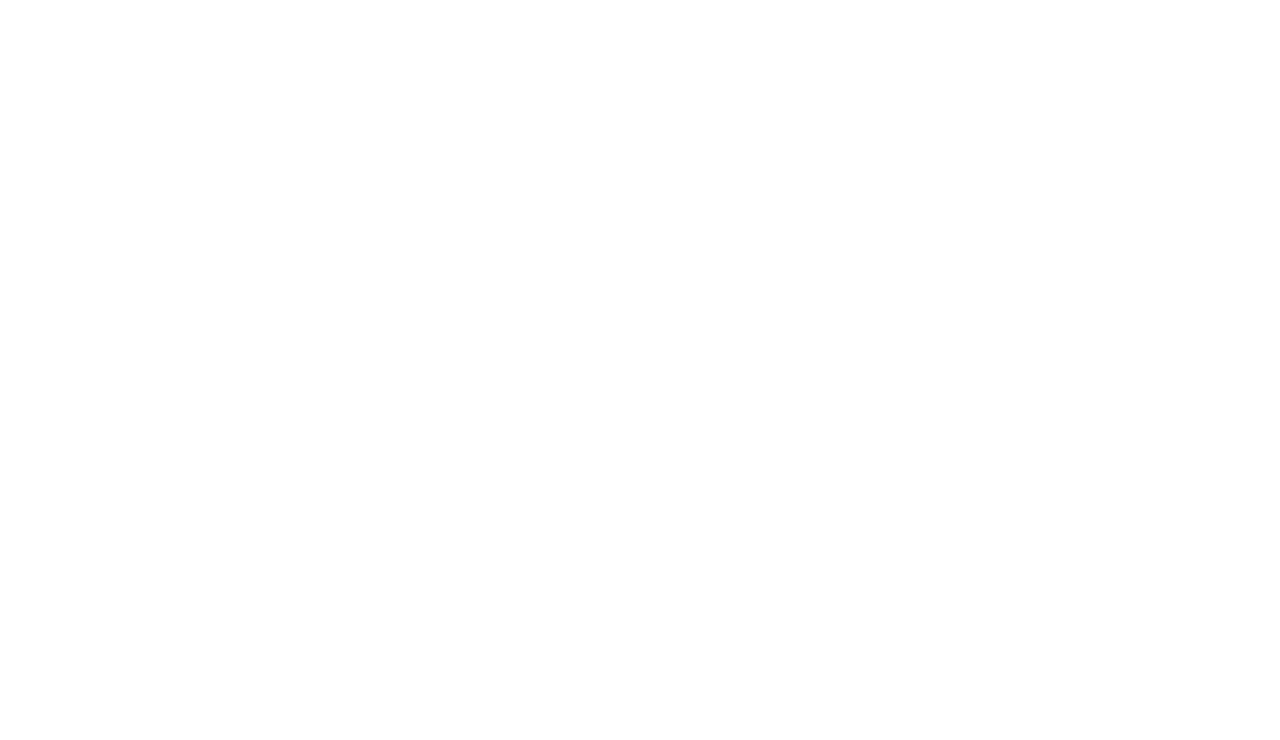
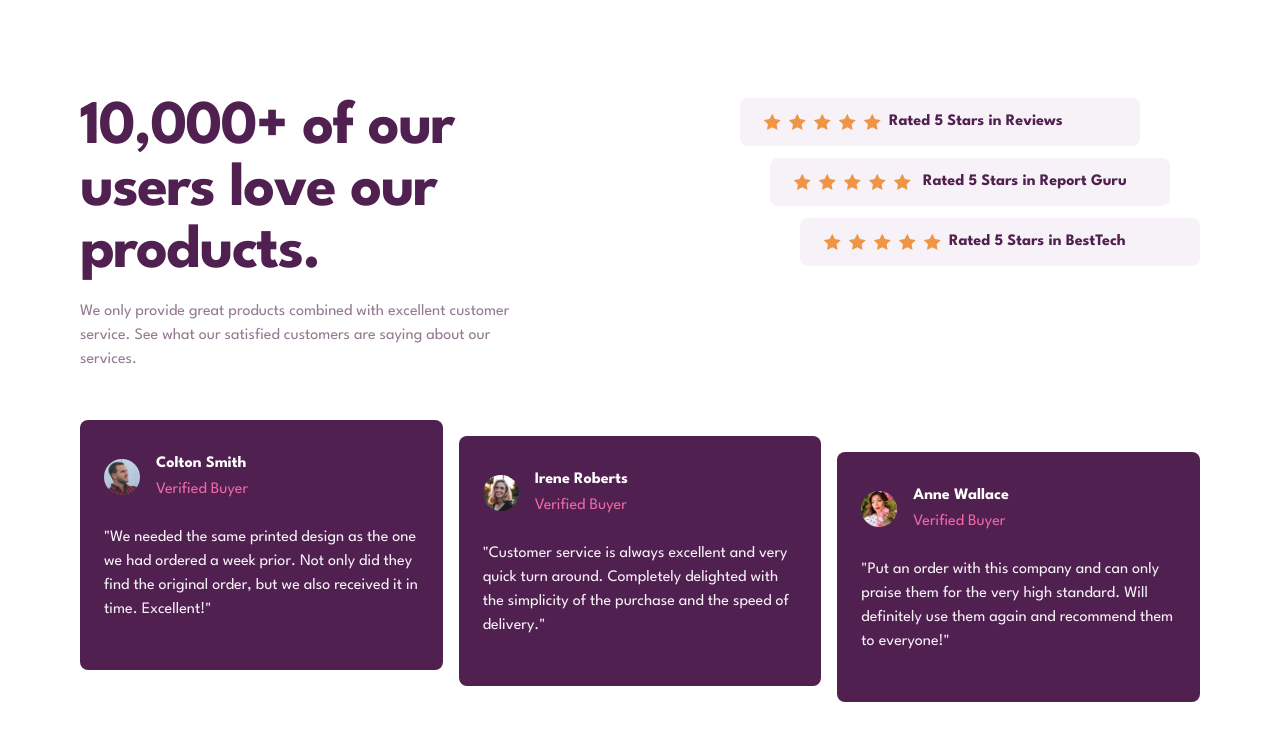
Before and after one commit to mjamecny/social-proof-section, a website built with Vite: page index.html in a window 1280 px wide. Built offline with nearby package versions, Linux system fonts and the light colour scheme.

Commit message:
add structure and styles

```diff
--- a/index.html
+++ b/index.html
@@ -18,5 +18,128 @@
     <link rel="stylesheet" href="style.css" />
     <title>Frontend Mentor | Social proof section</title>
   </head>
-  <body></body>
+  <body
+    class="flex flex-col justify-center items-center gap-4.8 mx-auto max-w-6xl px-1.6 py-3.2 xl:h-screen"
+  >
+    <div
+      class="grid grid-cols-1 md:grid-cols-2 xl:grid-cols-[1.5fr_2fr] gap-3.2"
+    >
+      <div class="flex flex-col gap-1.6">
+        <h1
+          class="font-bold text-3.6 xl:text-6.2 text-veryDarkMagenta leading-none tracking-tight text-center md:text-left"
+        >
+          10,000+ of our users love our products.
+        </h1>
+        <p class="text-darkGrayishMagenta text-center md:text-left">
+          We only provide great products combined with excellent customer
+          service. See what our satisfied customers are saying about our
+          services.
+        </p>
+      </div>
+      <div class="flex flex-col gap-1.2 xl:justify-self-end">
+        <div
+          class="xl:w-[400px] flex flex-col xl:flex-row items-center gap-0.8 rounded-lg bg-lightGrayishMagenta py-1.2 xl:px-2.4"
+        >
+          <div class="flex gap-0.8">
+            <img src="./images/icon-star.svg" alt="star icon" />
+            <img src="./images/icon-star.svg" alt="star icon" />
+            <img src="./images/icon-star.svg" alt="star icon" />
+            <img src="./images/icon-star.svg" alt="star icon" />
+            <img src="./images/icon-star.svg" alt="star icon" />
+          </div>
+          <p class="text-veryDarkMagenta font-bold">Rated 5 Stars in Reviews</p>
+        </div>
+        <div
+          class="xl:w-[400px] xl:ml-[30px] flex flex-col xl:flex-row items-center gap-0.8 xl:gap-1.2 rounded-lg bg-lightGrayishMagenta py-1.2 xl:px-2.4"
+        >
+          <div class="flex gap-0.8">
+            <img src="./images/icon-star.svg" alt="star icon" />
+            <img src="./images/icon-star.svg" alt="star icon" />
+            <img src="./images/icon-star.svg" alt="star icon" />
+            <img src="./images/icon-star.svg" alt="star icon" />
+            <img src="./images/icon-star.svg" alt="star icon" />
+          </div>
+          <p class="text-veryDarkMagenta font-bold">
+            Rated 5 Stars in Report Guru
+          </p>
+        </div>
+        <div
+          class="xl:w-[400px] xl:ml-[60px] flex flex-col xl:flex-row items-center gap-0.8 rounded-lg bg-lightGrayishMagenta py-1.2 xl:px-2.4"
+        >
+          <div class="flex gap-0.8">
+            <img src="./images/icon-star.svg" alt="star icon" />
+            <img src="./images/icon-star.svg" alt="star icon" />
+            <img src="./images/icon-star.svg" alt="star icon" />
+            <img src="./images/icon-star.svg" alt="star icon" />
+            <img src="./images/icon-star.svg" alt="star icon" />
+          </div>
+          <p class="text-veryDarkMagenta font-bold">
+            Rated 5 Stars in BestTech
+          </p>
+        </div>
+      </div>
+    </div>
+    <div class="grid grid-cols-1 md:grid-cols-2 xl:grid-cols-3 gap-1.6">
+      <div
+        class="xl:h-[250px] flex flex-col gap-2.4 bg-veryDarkMagenta px-2.4 py-3.2 rounded-lg"
+      >
+        <div class="flex items-center gap-1.6">
+          <img
+            class="rounded-full w-[36px] h-[36px]"
+            src="./images/image-colton.jpg"
+            alt="profile photo"
+          />
+          <div class="flex flex-col gap-0.2">
+            <p class="text-white font-bold">Colton Smith</p>
+            <p class="text-softPink">Verified Buyer</p>
+          </div>
+        </div>
+        <p class="text-lightGrayishMagenta">
+          "We needed the same printed design as the one we had ordered a week
+          prior. Not only did they find the original order, but we also received
+          it in time. Excellent!"
+        </p>
+      </div>
+      <div
+        class="xl:h-[250px] xl:mt-[16px] flex flex-col gap-2.4 bg-veryDarkMagenta px-2.4 py-3.2 rounded-lg"
+      >
+        <div class="flex items-center gap-1.6">
+          <img
+            class="rounded-full w-[36px] h-[36px]"
+            src="./images/image-irene.jpg"
+            alt="profile photo"
+          />
+          <div class="flex flex-col gap-0.2">
+            <p class="text-white font-bold">Irene Roberts</p>
+            <p class="text-softPink">Verified Buyer</p>
+          </div>
+        </div>
+        <p class="text-lightGrayishMagenta">
+          "Customer service is always excellent and very quick turn around.
+          Completely delighted with the simplicity of the purchase and the speed
+          of delivery."
+        </p>
+      </div>
+      <div
+        class="xl:h-[250px] xl:mt-[32px] flex flex-col gap-2.4 bg-veryDarkMagenta px-2.4 py-3.2 rounded-lg"
+      >
+        <div class="flex items-center gap-1.6">
+          <img
+            class="rounded-full w-[36px] h-[36px]"
+            src="./images/image-anne.jpg"
+            alt="profile photo"
+          />
+          <div class="flex flex-col gap-0.2">
+            <p class="text-white font-bold">Anne Wallace</p>
+            <p class="text-softPink">Verified Buyer</p>
+          </div>
+        </div>
+        <p class="text-lightGrayishMagenta">
+          "Put an order with this company and can only praise them for the very
+          high standard. Will definitely use them again and recommend them to
+          everyone!"
+        </p>
+      </div>
+    </div>
+  </body>
 </html>
```
